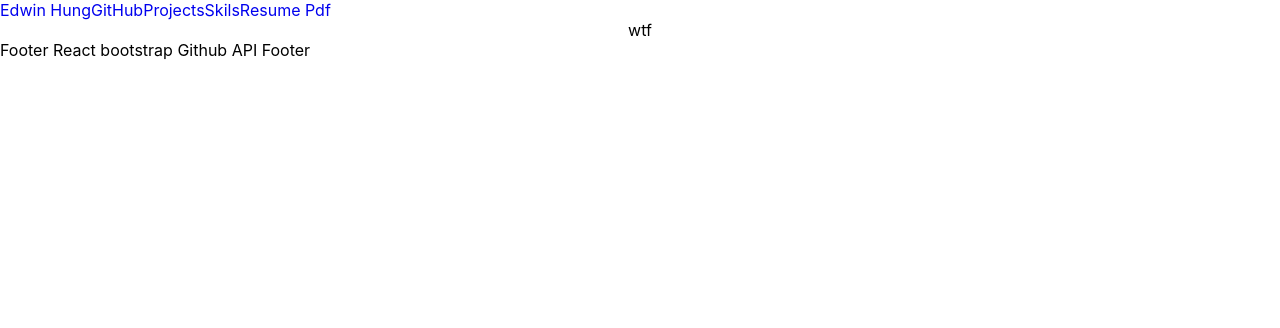
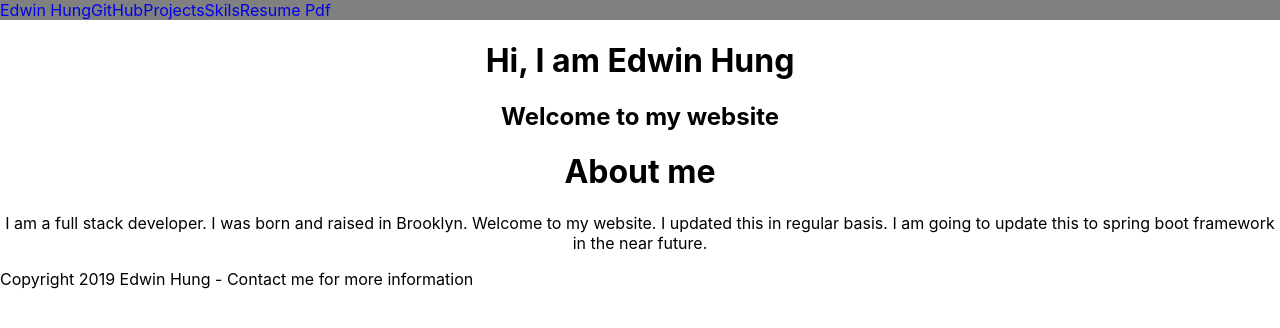
Before and after one commit to evolvednight/portfolio, a React (Create React App) app: page / in a window 1280 px wide. Shown: the top 328 px of the page. Built offline with nearby package versions, Linux system fonts and the light colour scheme.

Commit message:
adding content on profile section and aboutme section

```diff
--- a/src/App.js
+++ b/src/App.js
@@ -1,6 +1,9 @@
 import React from 'react';
 import Navigation from "./components/Navigation";
 import Footer from "./components/Footer";
+import Aboutme from "./components/Aboutme";
+import Profile from "./components/Profile";
+import Project from "./components/Project";
 import { BrowserRouter as Router, Route, Switch } from "react-router-dom";
 import './App.css';
 
@@ -11,7 +14,8 @@ function App() {
 
       <Navigation />  {/*navigation bar component*/}
       <div className="App">
-      wtf
+      <Profile />
+      <Aboutme />
       </div>
       <Footer />
       </Router>
--- /dev/null
+++ b/src/components/Aboutme.css
@@ -0,0 +1,6 @@
+#aboutme {
+    position:relative;
+    background-color: white;
+    left:0;
+    right:0;
+}
--- /dev/null
+++ b/src/components/Aboutme.js
@@ -0,0 +1,17 @@
+import React, { Component } from "react";
+import { Button } from "react-bootstrap";
+import { Link } from "react-router-dom";
+import './Aboutme.css'
+
+class Aboutme extends Component {
+    render() {
+        return (
+            <div id="aboutme">
+                <h1>About me</h1>
+                <p>I am a full stack developer.  I was born and raised in Brooklyn.  Welcome to my website.  I updated this in regular basis.  I am going to update this to spring boot framework in the near future.</p>
+            </div>
+        );
+    }
+}
+
+export default Aboutme;
--- a/src/components/Footer.js
+++ b/src/components/Footer.js
@@ -4,11 +4,8 @@ import { Navbar } from "react-bootstrap";
 class Footer extends Component {
     render() {
         return (
-            <div>
-                Footer
-                React bootstrap
-                Github API
-                Footer
+            <div id="Footer">
+                <p>Copyright 2019 Edwin Hung - Contact me for more information</p>
             </div>
         );
     }
--- a/src/components/Navigation.js
+++ b/src/components/Navigation.js
@@ -6,7 +6,7 @@ import './Navigation.css';
 class Navigation extends Component {
     render() {
         return (
-            <Navbar fixed="top" variant="dark" expand="lg" style={{display:"flex", flexDirection:"row"}}>
+            <Navbar fixed="top" expand="lg" style={{display:"flex", flexDirection:"row", backgroundColor:"grey"}}>
                 <Navbar.Brand href="#profile">Edwin Hung</Navbar.Brand>
 
                 <Nav className="navbar" style={{display:"flex", flexDirection:"row"}}>
@@ -14,7 +14,7 @@ class Navigation extends Component {
                         <Nav.Link href="#projects">Projects</Nav.Link>
                         <Nav.Link href="#skills">Skils</Nav.Link>
                 </Nav>
-                <Nav>
+                <Nav style={{alignContent:"right"}}>
                 <a href = {Pdf} target = "_blank">Resume Pdf</a>
 
                 </Nav>
--- /dev/null
+++ b/src/components/Profile.css
@@ -0,0 +1,5 @@
+#profile {
+    position:relative;
+    left:0;
+    right:0;
+}
--- /dev/null
+++ b/src/components/Profile.js
@@ -0,0 +1,27 @@
+import React, { Component } from "react";
+import { Button } from "react-bootstrap";
+import { Link } from "react-router-dom";
+import './Profile.css';
+
+class Profile extends Component {
+    render() {
+        return (
+            <div id="profile">
+                <div class="landing push100h center relative">
+                <div class="typewriter center text-white text-lg">
+                <div class="intro">
+                <h1>Hi, I am Edwin Hung</h1>
+                <h2>Welcome to my website</h2>
+
+                </div>
+                {/* <div className="accessBtn">
+                    <Button></Button>
+                </div> */}
+                </div>
+                </div>
+            </div>
+        );
+    }
+}
+
+export default Profile;
--- /dev/null
+++ b/src/components/Project.js
@@ -0,0 +1,15 @@
+import React, { Component } from "react";
+import { Button } from "react-bootstrap";
+import { Link } from "react-router-dom";
+
+class Project extends Component {
+    render() {
+        return (
+            <div id="profile">
+                <p>Projects</p>
+            </div>
+        );
+    }
+}
+
+export default Project;
```
Also changed, not shown: src/components/Footer.css (added), src/components/Project.css (added), src/components/Skills.css (added), src/components/Skills.js (added), 2 other files (tests, documents, lock files or other folders).
